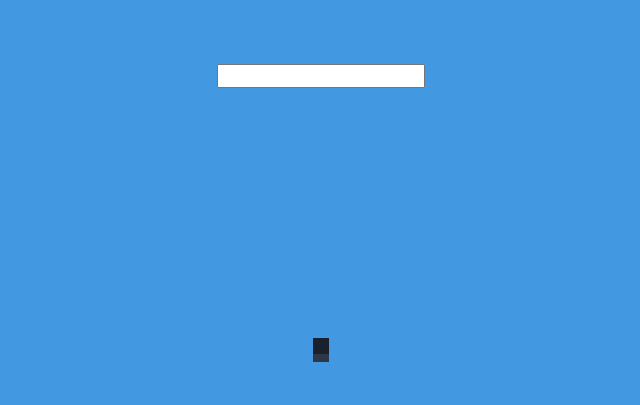
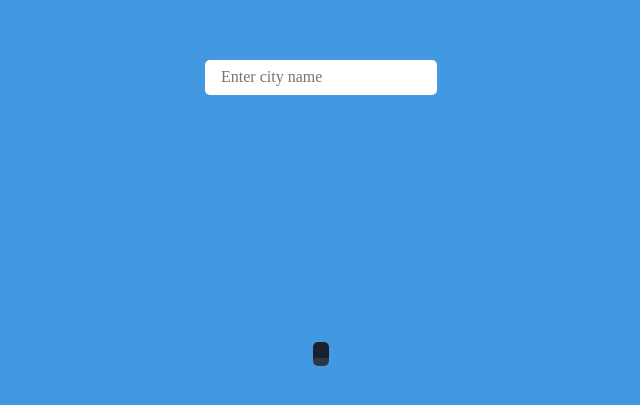
Before and after one commit to volodons/weather-app, a plain HTML site: page task2_5/index.html in a window 1280 px wide. Shown: the part 187-592 px from the top of the page, without its empty margins (319-959 px from the left). Drawn offline with Linux system fonts and the light colour scheme.

Commit message:
Add border-radius to sections

```diff
--- a/task2_5/index.html
+++ b/task2_5/index.html
@@ -13,7 +13,12 @@
   <body id="all-content">
     <form action="" class="search-form">
       <label for="search-field"></label>
-      <input type="search" name="search-field" class="search-field" />
+      <input
+        type="search"
+        name="search-field"
+        class="search-field"
+        placeholder="Enter city name"
+      />
       <section class="search-result"></section>
     </form>
     <main id="main-content">
--- a/task2_5/styles/style.scss
+++ b/task2_5/styles/style.scss
@@ -7,10 +7,10 @@
   justify-content: space-evenly;
 }
 
-#main-content {
-  display: flex;
-  flex-direction: column;
-  color: #fff;
+.search-field {
+  padding: 0.5rem 1rem 0.5rem 1rem;
+  border-style: none;
+  border-radius: 5px;
 }
 
 .search-result {
@@ -22,6 +22,8 @@
   column-gap: 1rem;
   padding: 0.5rem;
   background-color: #1a202c;
+  border-top-left-radius: 5px;
+  border-top-right-radius: 5px;
 }
 
 .header__text--big-bold {
@@ -38,9 +40,17 @@
   flex-direction: column;
 }
 
+#main-content {
+  display: flex;
+  flex-direction: column;
+  color: #fff;
+}
+
 .content {
   background-color: #2d3748;
   padding: 0.25rem 0.5rem 0.25rem 0.5rem;
+  border-bottom-left-radius: 5px;
+  border-bottom-right-radius: 5px;
 }
 
 .content__row {
```
Also changed, not shown: task2_5/styles/style.css, 1 other file.
